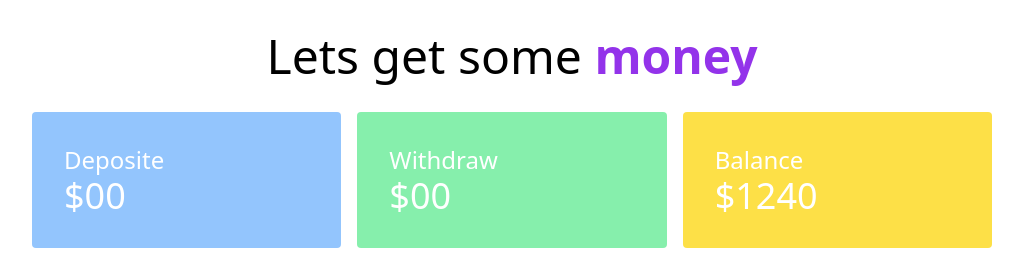
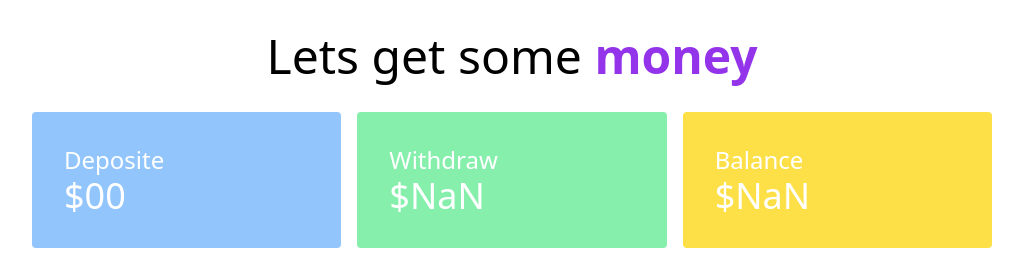
Before and after one commit to shahin597/Javascript-simple-project, a plain HTML site: page banking.html in a window 1280 px wide. Both pictures are taken after a click on the button "Withdraw". Shown: the top 270 px of the page, without its empty margins (128-1151 px from the left). Drawn offline with nearby package versions, Linux system fonts and the light colour scheme.

Commit message:
'complete-sample-bank'

```diff
--- a/banking.html
+++ b/banking.html
@@ -27,7 +27,7 @@
                 </div>
                 <div class="bg-green-300 p-8 rounded text-white">
                     <h3 class="text-2xl">Withdraw</h3>
-                    <h4 class="text-4xl">$00</h4>
+                    <h4 class="text-4xl">$<span id="withdraw-total">00</span></h4>
 
                 </div>
                 <div class="bg-yellow-300 p-8 rounded text-white">
--- a/js/banking.js
+++ b/js/banking.js
@@ -24,3 +24,30 @@ document.getElementById('deposite-button').addEventListener('click', function ()
     //clear the deposit inputfield
     depositeInput.value = '';
 })
+// handle withdraw event handler
+document.getElementById('withdraw-button').addEventListener('click', function () {
+    const withdrawInput = document.getElementById('withdraw-input');
+    const withdrawAmountText = withdrawInput.value;
+    const newWithdrawAmount = parseFloat(withdrawAmountText);
+    // console.log(newWithdrawAmount);
+
+    //set withdraw total
+    const withdrawTotal = document.getElementById('withdraw-total');
+    const previousWithdrawText = withdrawTotal.innerText;
+    const previousWithdrawTotal = parseFloat(previousWithdrawText);
+
+    const newWithdrawTotal = previousWithdrawTotal + newWithdrawAmount;
+    withdrawTotal.innerText = newWithdrawTotal;
+
+    // update balance
+    const balanceTotal = document.getElementById('balance-total');
+    const balanceTotalText = balanceTotal.innerText;
+    const previousBalanceTotal = parseFloat(balanceTotalText);
+    const newBalanceTotal = previousBalanceTotal - newWithdrawAmount;
+    balanceTotal.innerText = newBalanceTotal;
+
+
+
+    //clear the withdraw inputfield
+    withdrawInput.value = '';
+})
```
